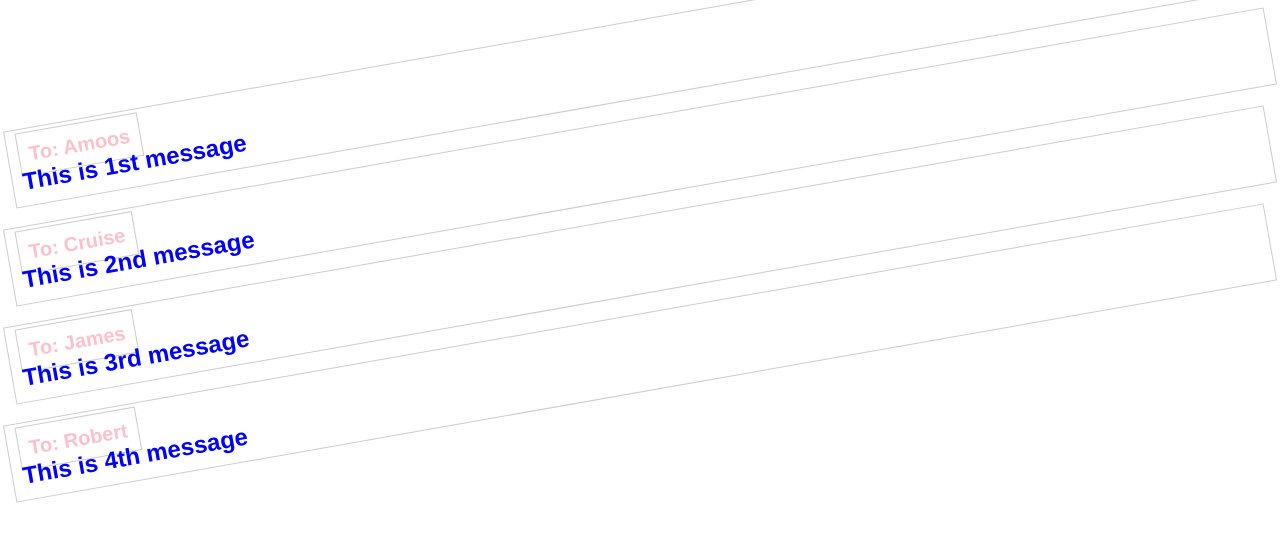
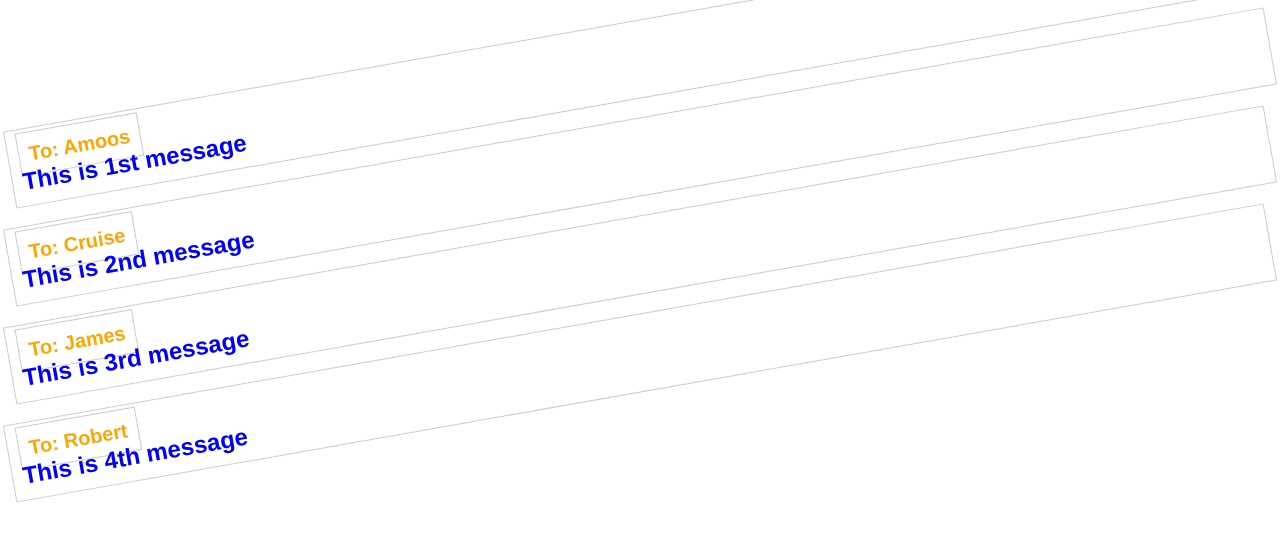
Before and after one commit to gmkhussain/react, a React (Create React App) app in the folder example/: page / in a window 1280 px wide. Shown: the top 540 px of the page. Built offline with nearby package versions, Linux system fonts and the light colour scheme.

Commit message:
:ballot_box_with_check: Inline Styles in React

```diff
--- a/example/src/App.js
+++ b/example/src/App.js
@@ -2,9 +2,19 @@ import React, { Component } from 'react';
 //import logo from './logo.svg';
 import './App.css';
 
+const myStyle = {
+  color: 'orange',
+};
+
 class TestMessage extends Component{
+
 	render(){
-		return <div className="box"><h2><small>To: {this.props.messageTo}</small> <br/>{this.props.testMessageContent} </h2></div>
+		return <div className="box">
+			<h2>
+				<small style={myStyle}>To: {this.props.messageTo}</small>
+				<br/>{this.props.testMessageContent}
+				</h2>
+		</div>
 	}
 }
 
```
